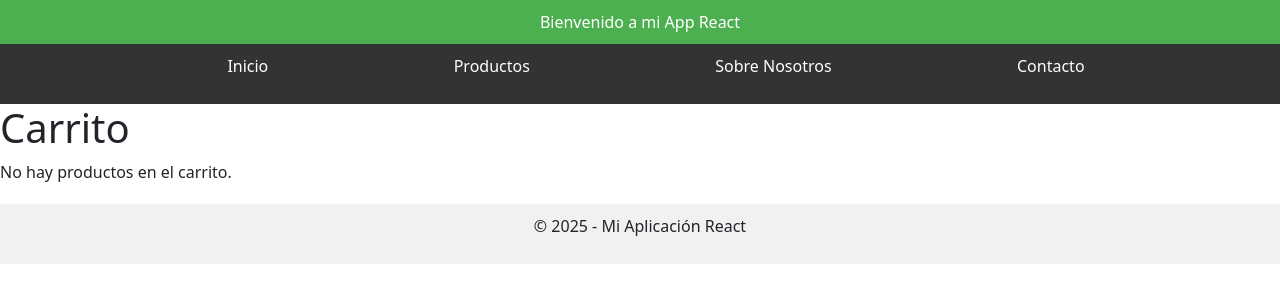
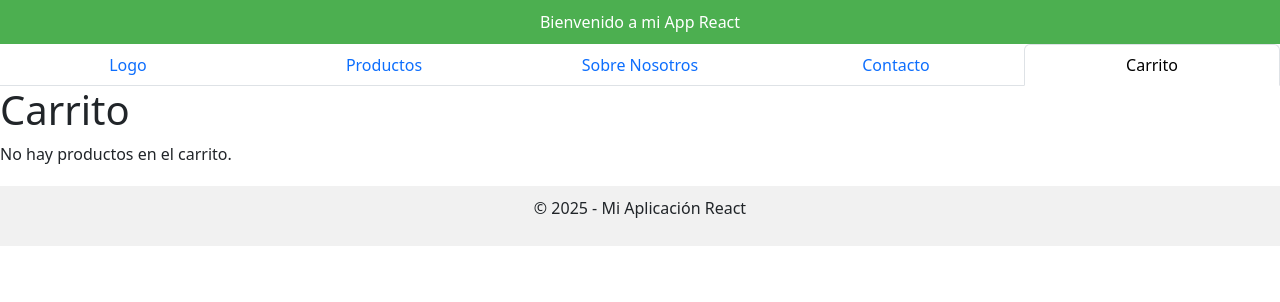
Before and after one commit to GiselMorinigo/Proyecto-Integrador-ReactJS, a React (Vite) app: page /carrito in a window 1280 px wide. Shown: the top 302 px of the page. Built offline with nearby package versions, Linux system fonts and the light colour scheme; sample sign-in values are in the browser's storage.

Commit message:
Refactor: refactoring navbar style

```diff
--- a/src/components/Nav.jsx
+++ b/src/components/Nav.jsx
@@ -1,48 +1,35 @@
-import React from "react";
-import { Link } from "react-router-dom";
+import Nav from "react-bootstrap/Nav";
+import { NavLink } from "react-router-dom";
 
-const Nav = () => {
+const NavBar = () => {
   return (
-    <nav style={{ backgroundColor: "#333", color: "white", padding: "10px" }}>
-      <ul
-        style={{
-          listStyle: "none",
-          display: "flex",
-          justifyContent: "space-evenly",
-        }}
-      >
-        <li>
-          <Link to="/" style={{ textDecoration: "none", color: "white" }}>
-            Inicio
-          </Link>
-        </li>
-        <li>
-          <Link
-            to="/productos"
-            style={{ textDecoration: "none", color: "white" }}
-          >
-            Productos
-          </Link>
-        </li>
-        <li>
-          <Link
-            to="/sobre-nosotros"
-            style={{ textDecoration: "none", color: "white" }}
-          >
-            Sobre Nosotros
-          </Link>
-        </li>
-        <li>
-          <Link
-            to="/contacto"
-            style={{ textDecoration: "none", color: "white" }}
-          >
-            Contacto
-          </Link>
-        </li>
-      </ul>
-    </nav>
+    <Nav justify variant="tabs" defaultActiveKey="/">
+      <Nav.Item>
+        <Nav.Link as={NavLink} to="/">
+          Logo
+        </Nav.Link>
+      </Nav.Item>
+      <Nav.Item>
+        <Nav.Link as={NavLink} to="/productos">
+          Productos
+        </Nav.Link>
+      </Nav.Item>
+      <Nav.Item>
+        <Nav.Link as={NavLink} to="/sobre-nosotros">
+          Sobre Nosotros
+        </Nav.Link>
+      </Nav.Item>
+      <Nav.Item>
+        <Nav.Link as={NavLink} to="/contacto">
+          Contacto
+        </Nav.Link>
+      </Nav.Item>
+      <Nav.Item>
+        <Nav.Link as={NavLink} to="/carrito">
+          Carrito
+        </Nav.Link>
+      </Nav.Item>
+    </Nav>
   );
 };
-
-export default Nav;
+export default NavBar;
```
